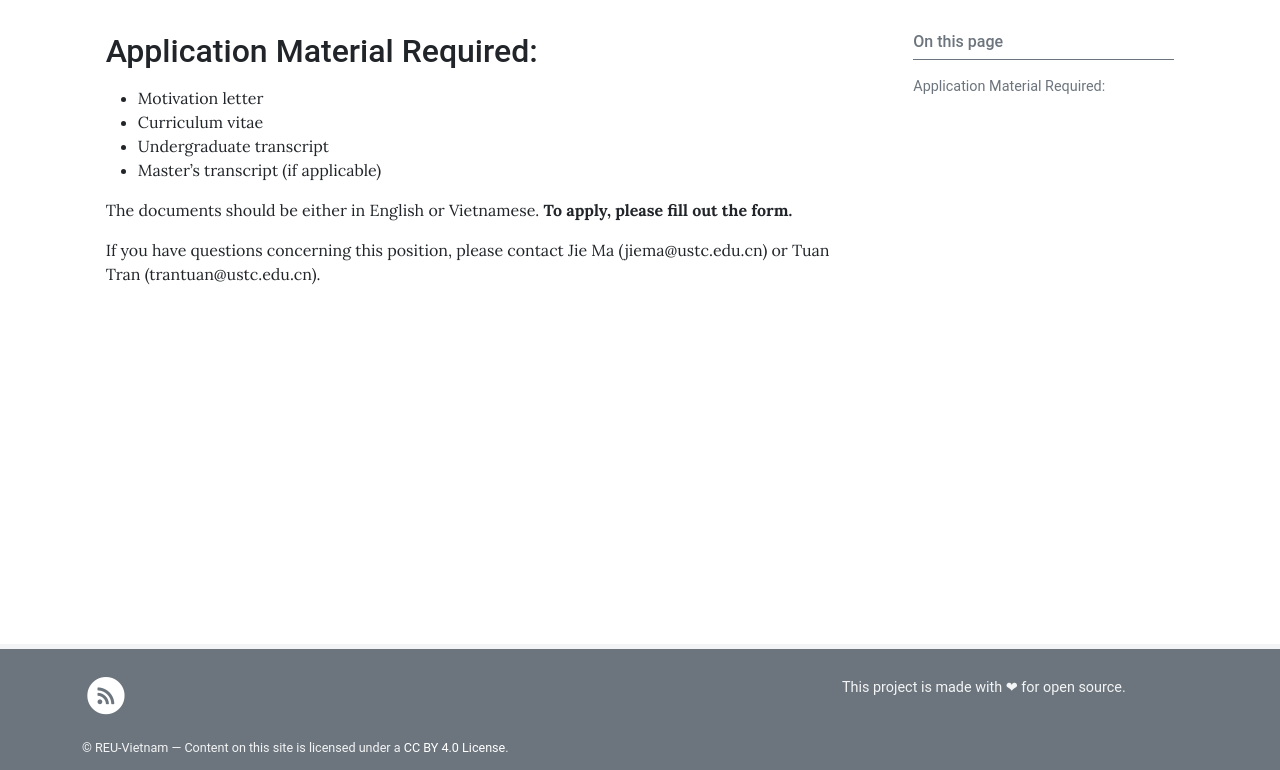
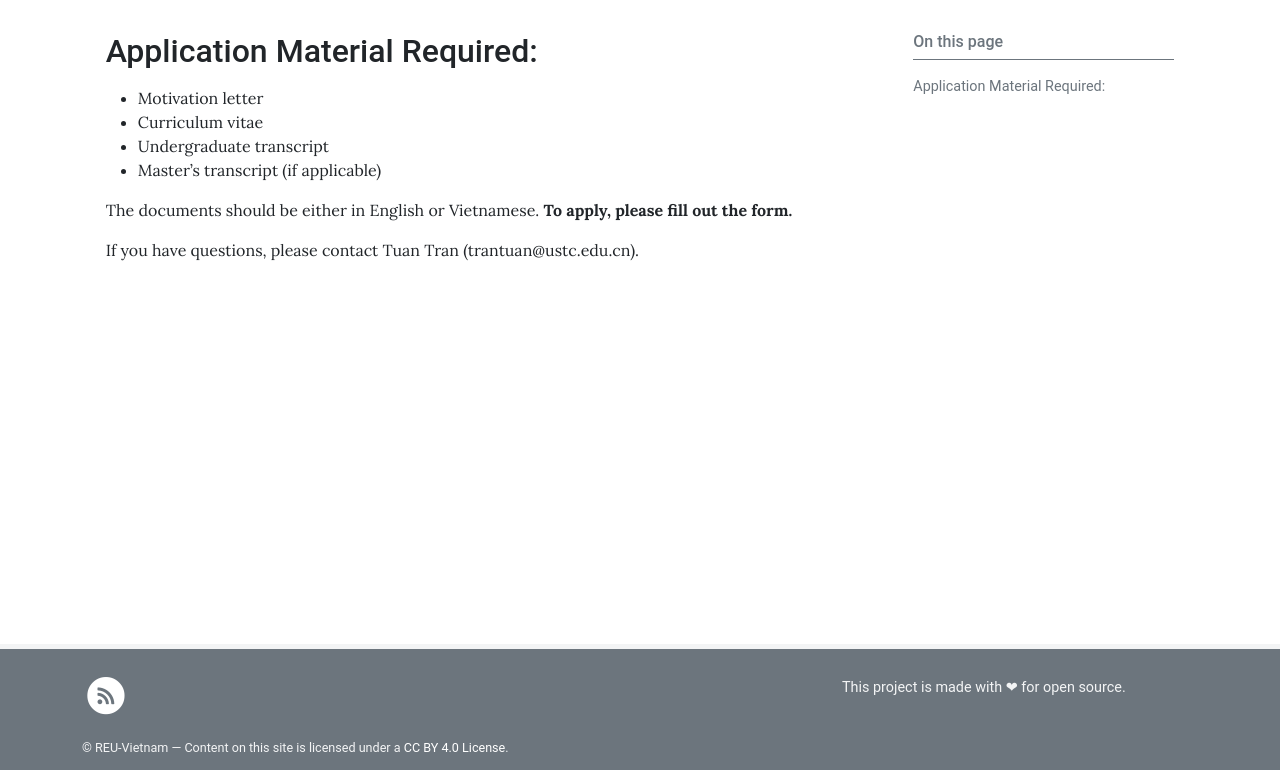
Before and after one commit to adm-vietnam/adm-vietnam.github.io, a Jekyll site: the page built from pages/application.md, in a window 1280 px wide. Shown: the part 259-1029 px from the top of the page. Built offline with Jekyll 4.4.1, drawn with Linux system fonts in a browser that asks for light colours.

Commit message:
Update application.md

```diff
--- a/pages/application.md
+++ b/pages/application.md
@@ -19,4 +19,4 @@ toc: true
 The documents should be either in English or Vietnamese.
 **To apply, please fill out the form.**
 
-If you have questions concerning this position, please contact Jie Ma (jiema@ustc.edu.cn) or Tuan Tran (trantuan@ustc.edu.cn).
+If you have questions, please contact Tuan Tran (trantuan@ustc.edu.cn).
```
